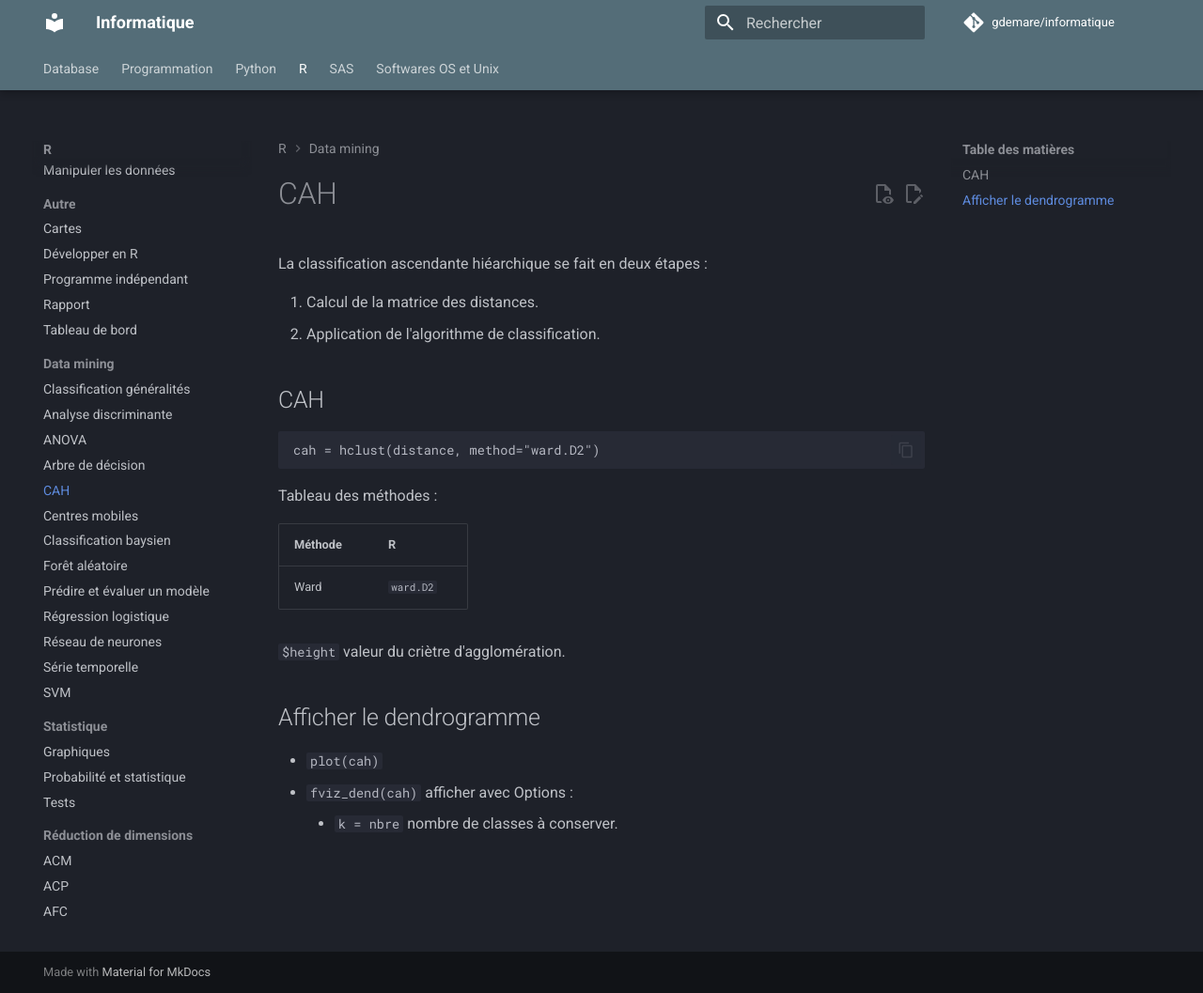
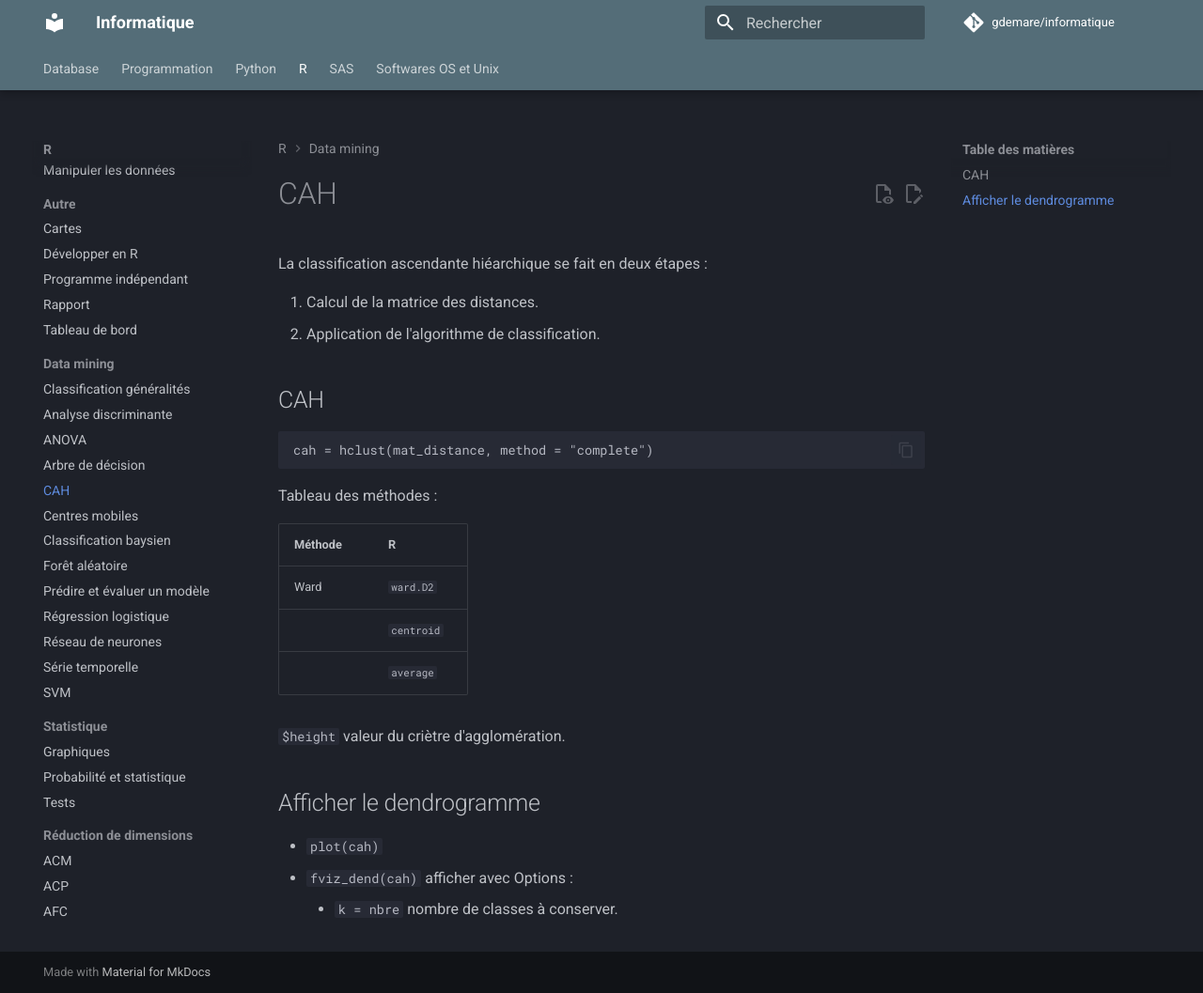
Before and after one commit to gdemare/Informatique, an MkDocs documentation site: the page built from docs/r/CAH_r.md, in a window 1280 px wide and 1057 px high. Shown: the whole window at 94% size. Built offline with MkDocs 1.6.1 and Material for MkDocs 9.7.7, drawn with Linux system fonts in a browser that asks for light colours; comment, search, counter and statistics services are not loaded.

Commit message:
Update CAH_r.md

````diff
--- a/docs/r/CAH_r.md
+++ b/docs/r/CAH_r.md
@@ -6,7 +6,7 @@ La classification ascendante hiéarchique se fait en deux étapes :
 ## CAH
 
 ```
-cah = hclust(distance, method="ward.D2")
+cah = hclust(mat_distance, method = "complete")
 ```
 
 Tableau des méthodes :
@@ -14,6 +14,8 @@ Tableau des méthodes :
 Méthode     | R
 ------------|---
 Ward        | `ward.D2`
+            | `centroid`
+            | `average`
 
 `$height` valeur du criètre d'agglomération.
 
````
